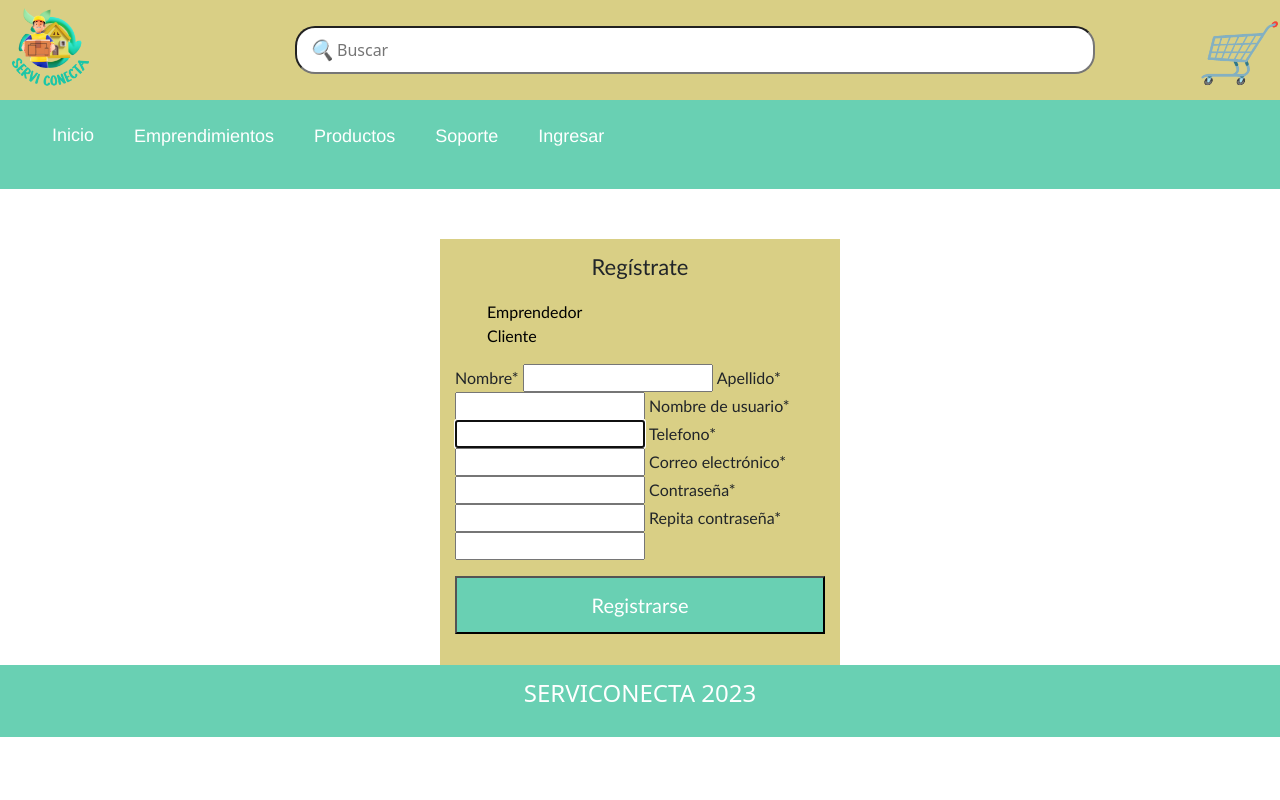
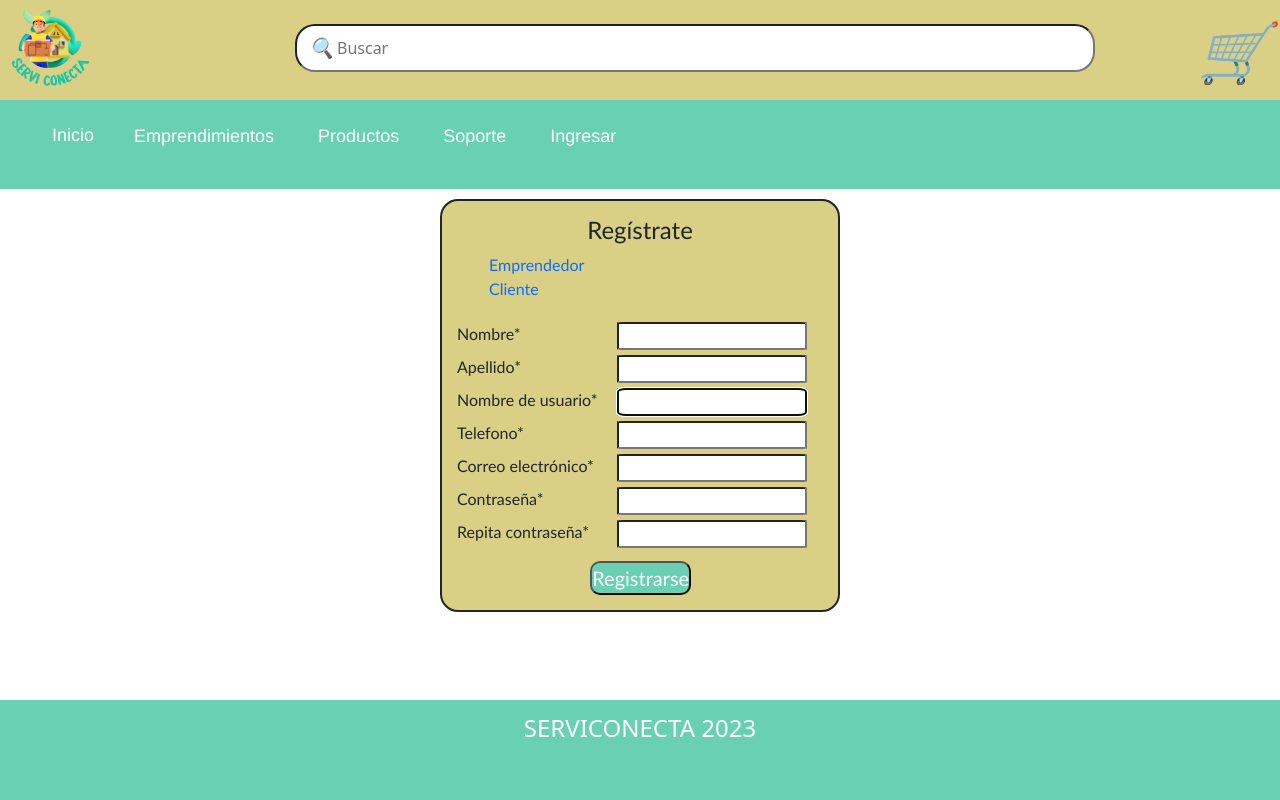
Before and after one commit to galmarcano/serviconecta, a Django app: page /registro/1/ in a window 1280 px wide. Run offline with Django 4.2, Linux system fonts and the light colour scheme.

Commit message:
cambios css

```diff
--- a/config/templates/registro_usuario_form.html
+++ b/config/templates/registro_usuario_form.html
@@ -10,30 +10,35 @@
 
 <section class="form-register">
     <h2>Regístrate</h2>
-    <ul>
-        <li> <a href="{% url 'registro_usuario' tipo_usuario='emprendedor' %}">Emprendedor</a></li>
-        <li> <a href="{% url 'registro_usuario' tipo_usuario='cliente' %}">Cliente</a></li>
-    </ul>
+    <div>
+        <ul>
+            <li> <a href="{% url 'registro_usuario' tipo_usuario='emprendedor' %}">Emprendedor</a></li>
+            <li> <a href="{% url 'registro_usuario' tipo_usuario='cliente' %}">Cliente</a></li>
+        </ul>
+    </div>
 
     <form method="post" action="{% url 'registro_usuario' tipo_usuario=tipo_usuario %}">
         {% csrf_token %}
-        <label for="{{ form.first_name.id_for_label }}">Nombre*</label>
-        {{ form.first_name }}
-        <label for="{{ form.last_name.id_for_label }}">Apellido*</label>
-        {{ form.last_name }}
-        <label for="{{ form.username.id_for_label }}">Nombre de usuario*</label>
-        {{ form.username }}
-        <label for="{{ form.phonenumber.id_for_label }}">Telefono*</label>
-        {{ form.phonenumber }}
-        <label for="{{ form.email.id_for_label }}">Correo electrónico*</label>
-        {{ form.email }}
-        <label for="{{ form.password1.id_for_label }}">Contraseña*</label>
-        {{ form.password1 }}
-        <label for="{{ form.password2.id_for_label }}">Repita contraseña*</label>
-        {{ form.password2 }}
+        <div><label for="{{ form.first_name.id_for_label }}">Nombre*</label>
+            {{ form.first_name }}</div>
+        <div><label for="{{ form.last_name.id_for_label }}">Apellido*</label>
+            {{ form.last_name }}</div>
+        <div><label for="{{ form.username.id_for_label }}">Nombre de usuario*</label>
+            {{ form.username }}</div>
+        <div><label for="{{ form.phonenumber.id_for_label }}">Telefono*</label>
+            {{ form.phonenumber }}</div>
+        <div><label for="{{ form.email.id_for_label }}">Correo electrónico*</label>
+            {{ form.email }}</div>
+        <div><label for="{{ form.password1.id_for_label }}">Contraseña*</label>
+            {{ form.password1 }}</div>
+        <div><label for="{{ form.password2.id_for_label }}">Repita contraseña*</label>
+            {{ form.password2 }}</div>
 
         <input type="hidden" name="tipo_usuario" value="{{ tipo_usuario }}">
-        <button class="botons" type="submit">Registrarse</button>
+        <article>
+            <button class="botons" type="submit">Registrarse</button>
+        </article>
+
     </form>
 
 
--- a/static/css/base.css
+++ b/static/css/base.css
@@ -107,13 +107,14 @@
 footer {
     padding: 10px;
     width: 100%;
+    height: 100px;
     background-color: #69d0b3;
     bottom: 0;
-    transform: y;
-    translate: y;
+    position: fixed;
 }
 
 footer p {
+
     text-align: center;
     font-size: 24px;
     color: white;
--- a/static/css/registro_usuario_form.css
+++ b/static/css/registro_usuario_form.css
@@ -12,28 +12,40 @@
     width: 400px;
     background:#d9cf85 ;
     padding: 15px;
-    margin: auto;
-    margin-top: 50px;
-    border: radius 4px;
+    margin-left: auto;
+    margin-right: auto;
+    margin-top: 10px;
+    border-radius: 18px;
+    border: solid 2px;
     font-family: 'Gill Sans', 'Gill Sans MT', Calibri, 'Trebuchet MS', sans-serif;
     box-shadow: 7px 13 px 37px #000;
 }
 .form-register h2 {
 
-    font-size: 22px;
-    margin-bottom: 20px;
+    font-size: 24px;
     text-align: center;
+}
+div{
+    display: flex;
+    margin-bottom: 5px;
 }
 
 .controls {
-    width: 100%;
-    background: white;
+    background: rgb(10, 10, 10);
     padding: 10px;
-    border-radius: 4px ;
+    border-radius: 8px ;
     margin-bottom: 16px;
-    border: 3px solid rgb(0, 255, 234);
+    border: solid;
     font-family: 'Gill Sans', 'Gill Sans MT', Calibri, 'Trebuchet MS', sans-serif;
-font-size: 20px;
+    font-size: 18px;
+}
+ul{
+    width: 50%;
+}
+li{
+    display: inline-block;
+    margin-right:4px;
+
 }
 
 .form-register p {
@@ -42,27 +54,43 @@ font-size: 20px;
     font-size: 20 px;
     line-height: 40px;
 
+
 }
 
 .form-register a {
-    color:black;
+
     text-decoration: none;
 }
-.form-register a :hover {
-    color:brown;
-    text-decoration:underline;
+
+
+.form-register .botons {
+
+    background:#69d0b3 ;
+    color: white;
+    margin-left: 20%;
+    margin-top: 5%;
+    font-size: 20px;
+    border-radius: 10px ;
+
 }
 
-.form-register .botons {
-    width: 100%;
-    background:#69d0b3 ;
-    padding: 12px;
-    color: white;
-    font-size: 20px;
-    margin: 16px 0;
-    border-radius: rgb(59, 190, 26);
+article{
+    justify-content: flex-start;
+    margin-left: 100px;
+    margin-right: 100px;
 
 }
+
+label{
+    width: 160px;
+}
+
+input{
+    width: 190px;
+    border-radius: 4%;
+}
+
+
 ul {
     list-style-type: none;
 }
```
Also changed, not shown: config/templates/create_ent.html (+5 -9 lines), config/templates/create_prod.html (+5 -4 lines), config/templates/list_prod.html (+13 -3 lines), static/css/create_ent.css (+12 -19 lines), static/css/create_prod.css (+17 -2 lines), static/css/list_prod.css (+25 -12 lines), static/css/support.css (+4 -3 lines), media/ent_logo_images/logo.jpeg (added), media/up_images/fondo2.jpeg (added), media/up_images/fondo2_8Ikfl63.jpeg (added), media/up_images/fondo2_JyRDYBI.jpeg (added), media/up_images/fondo2_LwkAK73.jpeg (added), media/up_images/logo.png (added), media/up_images/logo_copia.jpg (added), 1 more files.
